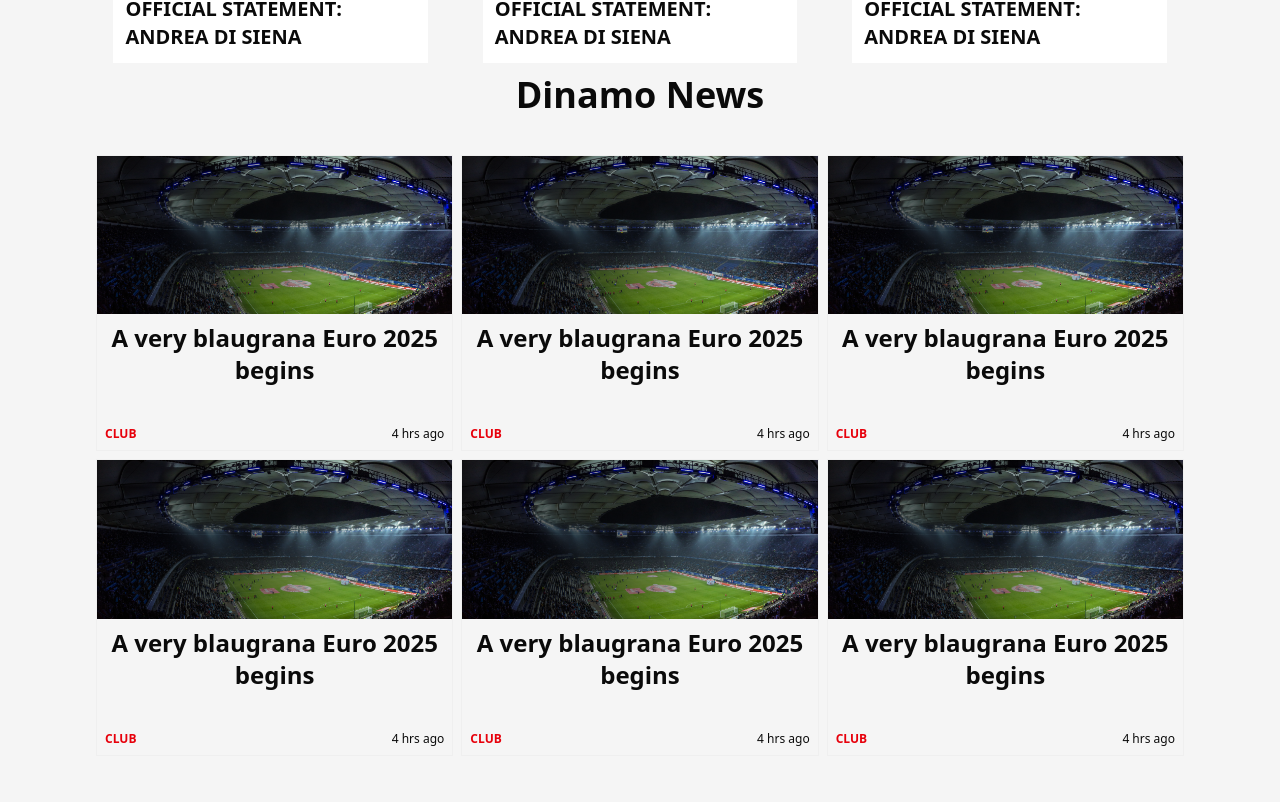
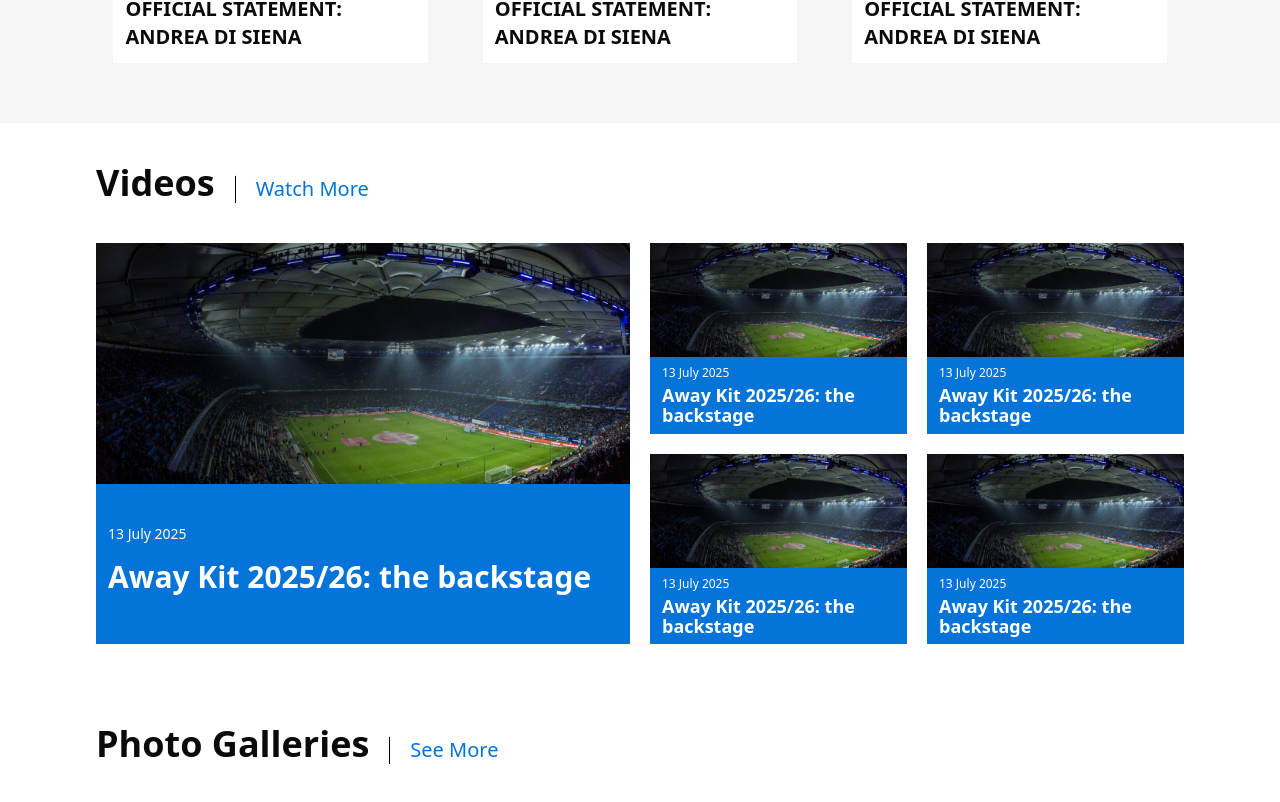
Before and after one commit to shahaCoder/Dinamo, a Next.js app in the folder dinamo/: page / in a window 1280 px wide. Shown: the part 1959-2761 px from the top of the page. Built offline with nearby package versions, Linux system fonts and the light colour scheme.

Commit message:
added sections news

```diff
--- a/dinamo/app/page.tsx
+++ b/dinamo/app/page.tsx
@@ -48,10 +48,14 @@ export default function Home() {
             <div className="flex max-md:flex-col justify-center gap-16 px-16 max-lg:px-5 max-sm:px-3 py-5 bg-white">
                <div className="md:w-1/2 flex flex-col items-center">
                   <div className="text-center">
-                     <h3 className="text-2xl max-md:text-xl font-semibold">MATCHES</h3>
+                     <h3 className="text-2xl max-md:text-xl font-semibold">
+                        MATCHES
+                     </h3>
                      <p className="font-medium max-md:text-xs">Serie A</p>
                      <p className="font-semibold max-md:text-sm">Matchday 1</p>
-                     <p className="text-sm max-md:text-xs">23 August 2025 23:45</p>
+                     <p className="text-sm max-md:text-xs">
+                        23 August 2025 23:45
+                     </p>
                      <p className="text-sm max-md:text-xs">San Siro Stadium</p>
                   </div>
                   <div className="flex items-center justify-between w-full my-5">
@@ -81,7 +85,10 @@ export default function Home() {
                         </p>
                      </div>
                   </div>
-                  <Link href={"#"} className="mt-auto max-md:text-sm underline underline-offset-1 text-[#0474D8]">
+                  <Link
+                     href={"#"}
+                     className="mt-auto max-md:text-sm underline underline-offset-1 text-[#0474D8]"
+                  >
                      See all matches
                   </Link>
                </div>
@@ -120,7 +127,10 @@ export default function Home() {
                         ))}
                      </TableBody>
                   </Table>
-                  <Link href={"#"} className="mt-auto max-md:text-sm underline underline-offset-1 text-[#0474D8]">
+                  <Link
+                     href={"#"}
+                     className="mt-auto max-md:text-sm underline underline-offset-1 text-[#0474D8]"
+                  >
                      See all standings
                   </Link>
                </div>
@@ -245,9 +255,119 @@ export default function Home() {
                         </div>
                      </div>
                   </div>
-                  <div className="">
-                     <div className=""></div>
-                  </div>
+               </div>
+            </div>
+         </div>
+
+         <div className="mt-32 mb-20 bg-white">
+            <div className="custom-container py-10">
+               <div className="flex items-end gap-5">
+                  <h2 className="text-4xl max-md:text-2xl font-semibold">
+                     Videos
+                  </h2>
+                  <hr className="bg-black h-7 w-[1px]" />
+                  <Link
+                     href={"#"}
+                     className="text-xl max-md:text-base text-[#0474D8]"
+                  >
+                     Watch More
+                  </Link>
+               </div>
+
+               <div className="grid grid-cols-1 sm:grid-cols-2 lg:grid-cols-4 gap-5 mt-10">
+                  {/* Главный блок на всю ширину на мобилке */}
+                  <Link
+                     href={"#"}
+                     className="sm:col-span-2 sm:row-span-2 group overflow-hidden"
+                  >
+                     <div className="h-[60vw] md:h-[60%] overflow-hidden">
+                        <Image
+                           className="w-full h-full object-cover transition-transform duration-[1.5s] ease-in-out group-hover:scale-110"
+                           src={"/hero.png"}
+                           width={1000}
+                           height={1000}
+                           alt="video"
+                        />
+                     </div>
+                     <div className="bg-[#0474D8] h-full py-6 px-4 md:py-10 md:px-3">
+                        <p className="text-white text-xs md:text-sm">
+                           13 July 2025
+                        </p>
+                        <h3 className="text-white text-xl md:text-3xl max-sm:text-lg font-semibold leading-snug mt-2 md:mt-3">
+                           Away Kit 2025/26: the backstage
+                        </h3>
+                     </div>
+                  </Link>
+
+                  {/* Остальные карточки — в колонку на мобилке, в сетку на десктопе */}
+                  {[0, 1, 2, 3].map((item: number) => (
+                     <Link
+                        href={"#"}
+                        key={item}
+                        className="group overflow-hidden"
+                     >
+                        <div className="h-[60vw] sm:h-[60%] overflow-hidden">
+                           <Image
+                              className="w-full h-full object-cover transition-transform duration-[1.5s] ease-in-out group-hover:scale-110"
+                              src={"/hero.png"}
+                              width={1000}
+                              height={1000}
+                              alt="video"
+                           />
+                        </div>
+                        <div className="bg-[#0474D8] h-full py-4 px-4 md:py-2 md:px-3">
+                           <p className="text-white text-xs">13 July 2025</p>
+                           <h3 className="text-white text-lg md:text-lg font-semibold leading-5 mt-1">
+                              Away Kit 2025/26: the backstage
+                           </h3>
+                        </div>
+                     </Link>
+                  ))}
+               </div>
+            </div>
+
+            <div className="custom-container mt-10 pb-10">
+               <div className="flex items-end gap-5">
+                  <h2 className="text-4xl max-md:text-2xl font-semibold">
+                     Photo Galleries
+                  </h2>
+                  <hr className="bg-black h-7 w-[1px]" />
+                  <Link
+                     href={"#"}
+                     className="text-xl max-md:text-base text-[#0474D8]"
+                  >
+                     See More
+                  </Link>
+               </div>
+               <div className="grid grid-cols-1 sm:grid-cols-2 lg:grid-cols-4 gap-5 mt-10">
+                  {[...Array(4)].map((_, i) => (
+                     <Link
+                        key={i}
+                        href={"#"}
+                        className="relative h-[250px] sm:h-[250px] lg:h-[280px] overflow-hidden group"
+                     >
+                        {/* Фон */}
+                        <Image
+                           src="/hero.png"
+                           alt={`section bg ${i}`}
+                           fill
+                           className="object-cover group-hover:scale-105 transition-transform duration-500 ease-in-out"
+                        />
+
+                        {/* Затемнение */}
+                        <div className="absolute inset-0 bg-black/40 group-hover:bg-black/50 transition-colors duration-300" />
+
+                        {/* Текст */}
+                        <div className="absolute inset-0 flex flex-col items-start justify-end px-5 py-10 z-10">
+                           <p className="text-white text-xs sm:text-sm">
+                              13 July 2025
+                           </p>
+                           <h3 className="text-white text-xl font-semibold mt-1">
+                              History of the Academy
+                           </h3>
+                        </div>
+                     </Link>
+                  ))}
                </div>
             </div>
          </div>
@@ -256,7 +376,7 @@ export default function Home() {
             <h2 className="text-4xl font-bold text-center mb-10">
                Dinamo News
             </h2>
-            <div className="grid grid-cols-3 gap-2">
+            <div className="grid grid-cols-3 max-md:grid-cols-2 max-sm:grid-cols-1 gap-2">
                {[0, 1, 2, 3, 4, 5].map((item: number) => (
                   <div key={item} className="border border-[#efefef]">
                      <div className="">
```
